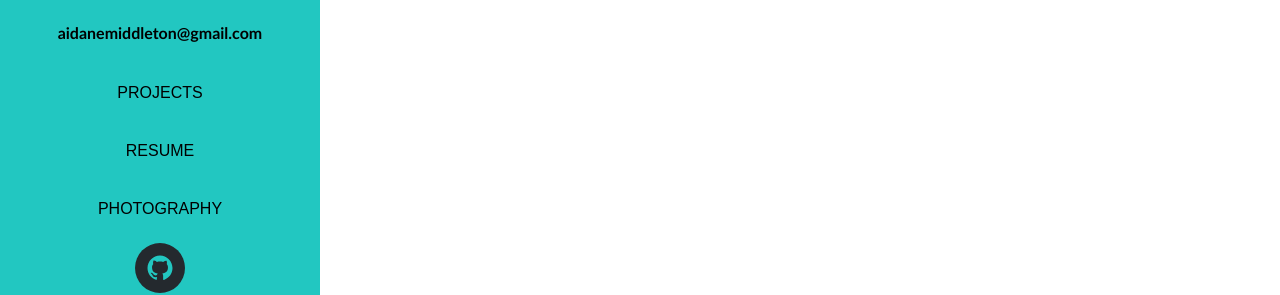
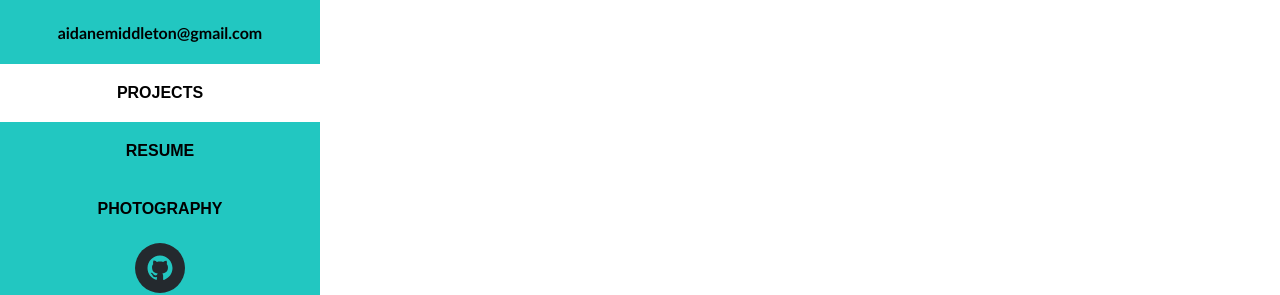
Before and after one commit to aidanmiddleton/professional_portfolio, a React (Create React App) app: page /projects in a window 1280 px wide. Shown: the part 293-588 px from the top of the page. Built offline with nearby package versions, Linux system fonts and the light colour scheme.

Commit message:
added active classname for navlinks

```diff
--- a/package.json
+++ b/package.json
@@ -6,6 +6,8 @@
     "@testing-library/jest-dom": "^4.2.4",
     "@testing-library/react": "^9.5.0",
     "@testing-library/user-event": "^7.2.1",
+    "prop-types": "^15.7.2",
+    "proptypes": "^1.1.0",
     "react": "^16.13.1",
     "react-dom": "^16.13.1",
     "react-router-dom": "^5.2.0",
--- /dev/null
+++ b/src/components/Nav_Link.jsx
@@ -0,0 +1,22 @@
+import React from 'react';
+import { Link } from 'react-router-dom';
+import PropTypes from 'prop-types';
+
+class NavLink extends React.Component {
+    render() {
+        var isActive = this.context.router.route.location.pathname === this.props.to;
+        var className = isActive ? 'crumb-button active' : 'crumb-button';
+
+        return(
+            <Link className={className} {...this.props}>
+                {this.props.children}
+            </Link>
+        );
+    }
+}
+
+NavLink.contextTypes = {
+    router: PropTypes.object
+};
+
+export default NavLink;
--- a/src/components/sidenav.jsx
+++ b/src/components/sidenav.jsx
@@ -1,8 +1,9 @@
 import React from 'react';
-import { BrowserRouter as Router, Switch, Route, Link } from 'react-router-dom';
+import { BrowserRouter as Router, Switch, Route, Link, NavLink } from 'react-router-dom';
 import PhotoDisplay from './Photo_Display';
 import SocialMediaLinks from './Social_Media_links';
-import Resume from './Resume'
+import Resume from './Resume';
+// import NavLink from './Nav_Link';
 
 
 
@@ -26,25 +27,25 @@ export default function SideNavRouter(props) {
 
             <div className='router-links'>
                 <li className='router-link'>
-                  <Link className="crumb-button" to="/projects">
+                  <NavLink activeClassName='active' className="crumb-button" to="/projects">
                     <button variant="contained" color="primary">
                       PROJECTS
                     </button>
-                  </Link>
+                  </NavLink>
                 </li>
                 <li className='router-link'>
-                  <Link className="crumb-button" to="/resume">
+                  <NavLink activeClassName='active' className="crumb-button" to="/resume">
                     <button variant="contained" color="primary">
                       RESUME
                     </button>
-                  </Link>
+                  </NavLink>
                 </li>
                 <li className='router-link'>
-                  <Link className="crumb-button" to="/photography">
+                  <NavLink activeClassName='active' className="crumb-button" to="/photography">
                     <button variant="contained" color="primary">
                       PHOTOGRAPHY
                     </button>
-                  </Link>
+                  </NavLink>
                 </li>
             </div>
 
--- a/src/styles/app.css
+++ b/src/styles/app.css
@@ -22,6 +22,7 @@ ul.side-nav-ul {
 }
 
 button {
+  font-weight: 600;
   font-size: 100%;
   background-color: inherit;
   border: none;
@@ -30,6 +31,10 @@ button {
   outline: none;
   padding-top: 20px;
   padding-bottom: 20px;
+}
+
+.active {
+  background-color: white;
 }
 
 a {
@@ -85,7 +90,7 @@ li.router-link:hover {
   display: flex;
   justify-content: center;
   list-style: none;
-
+  width: 25vw;
 }
 
 .social-icons {
```
Also changed, not shown: src/components/project_unit/Project_List.jsx (added), src/components/project_unit/Project_List_Item.jsx (added), 1 other file (tests, documents, lock files or other folders).
